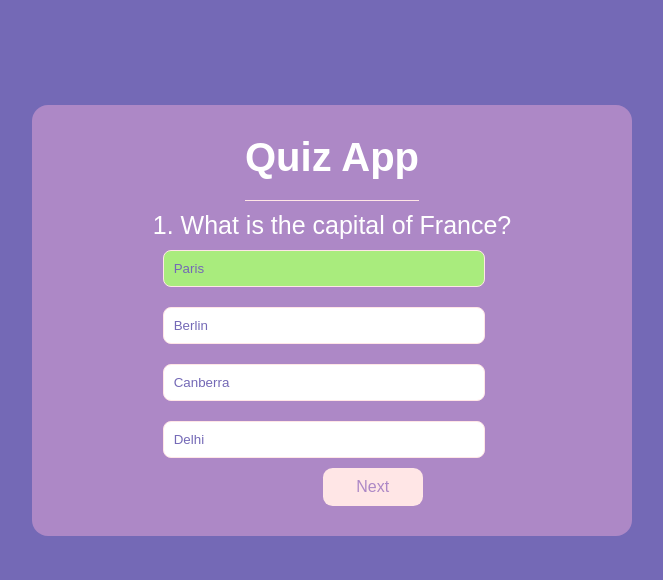
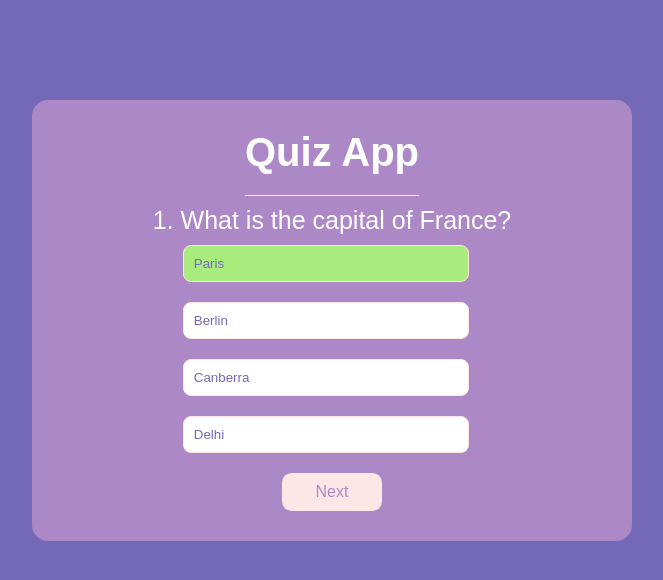
Before and after one commit to Rahulboro/quiz-app, a plain HTML site: page index.html in a window 1280 px wide. Both pictures are taken after a click on the button "Paris". Shown: the whole page, without its empty margins (308-971 px from the left). Drawn offline with Linux system fonts and the light colour scheme.

Commit message:
"Updated quiz questions and added score tracking, modified CSS for layout and button styles"

```diff
--- a/script.js
+++ b/script.js
@@ -18,39 +18,41 @@ const questions = [
     ],
   },
   {
-    question: "What is the capital of France?",
+    question:
+      " Who sang the title song for the latest Bond film, No Time to Die?",
     answers: [
-      { text: "Paris", correct: true },
-      { text: "Berlin", correct: false },
-      { text: "Canberra", correct: false },
+      { text: "Adele", correct: false },
+      { text: "Sam Smith", correct: false },
+      { text: "Billie Eilish", correct: true },
+      { text: "akon", correct: false },
+    ],
+  },
+  {
+    question:
+      "Which flies a green, white, and orange (in that order) tricolor flag?",
+    answers: [
+      { text: "Ireland", correct: true },
+      { text: "Ivory Coast", correct: false },
+      { text: "Italy", correct: false },
       { text: "Delhi", correct: false },
     ],
   },
   {
-    question: "What is the capital of France?",
+    question: "What company makes the Xperia model of smartphone?",
     answers: [
-      { text: "Paris", correct: true },
-      { text: "Berlin", correct: false },
-      { text: "Canberra", correct: false },
-      { text: "Delhi", correct: false },
+      { text: "Samsung", correct: false },
+      { text: "Sony", correct: true },
+      { text: "Nokia", correct: false },
+      { text: "htc", correct: false },
     ],
   },
   {
-    question: "What is the capital of France?",
+    question: "Which city is home to the Brandenburg Gate?",
     answers: [
-      { text: "Paris", correct: true },
-      { text: "Berlin", correct: false },
+      { text: "Vienna", correct: false },
+      { text: "Zurich", correct: false },
       { text: "Canberra", correct: false },
-      { text: "Delhi", correct: false },
-    ],
-  },
-  {
-    question: "What is the capital of France?",
-    answers: [
-      { text: "Paris", correct: true },
-      { text: "Berlin", correct: false },
-      { text: "Canberra", correct: false },
-      { text: "Delhi", correct: false },
+      { text: "Berlin", correct: true },
     ],
   },
 ];
@@ -98,6 +100,7 @@ selectAnswer = (e) => {
   const isCorrect = selectedBtn.dataset.correct === "true";
   if (isCorrect) {
     selectedBtn.classList.add("correct");
+    score++;
   } else {
     selectedBtn.classList.add("incorrect");
   }
@@ -109,4 +112,25 @@ selectAnswer = (e) => {
   });
   nextbtn.style.display = "block";
 };
+showScore = () => {
+  resetAnswer();
+  questiondiv.innerHTML = `You Scored ${score} out of ${questions.length}`;
+  nextbtn.innerHTML = "Restart";
+  nextbtn.style.display = "block";
+};
+handleNextButton = () => {
+  currentquestionIndex++;
+  if (currentquestionIndex < questions.length) {
+    showQuestion();
+  } else {
+    showScore();
+  }
+};
+nextbtn.addEventListener("click", () => {
+  if (currentquestionIndex < questions.length) {
+    handleNextButton();
+  } else {
+    quizStart();
+  }
+});
 quizStart();
--- a/style.css
+++ b/style.css
@@ -10,6 +10,12 @@ body{
     display: flex;
     justify-content: center;
     align-items: center;
+}
+.quiz{
+    display: flex;
+    justify-content: center;
+    align-items: center;
+    flex-direction: column;
 }
 .container{
     display: flex;
@@ -51,13 +57,19 @@ body{
      transition:all 0.2s;
 
 }
-.ans-btn:hover{
+.ans-btn:hover:not(:disabled){
     background: #7469B6;
     color: #fff;
     border: none;
     border: 1px solid #7469B6;
+
+
+}
+.btn:disabled{
+    cursor:no-drop;
 }
 .nextbtn{
+    margin-top: 10px;
     background: #FFE6E6;
     width: 100px;
     padding: 10px;
@@ -65,7 +77,7 @@ body{
     text-align: center;
     color: #AD88C6;
     border-radius: .6em;
-    margin-left: 170px;
+    cursor: pointer;
     display: none;
 }
 .correct{
```
